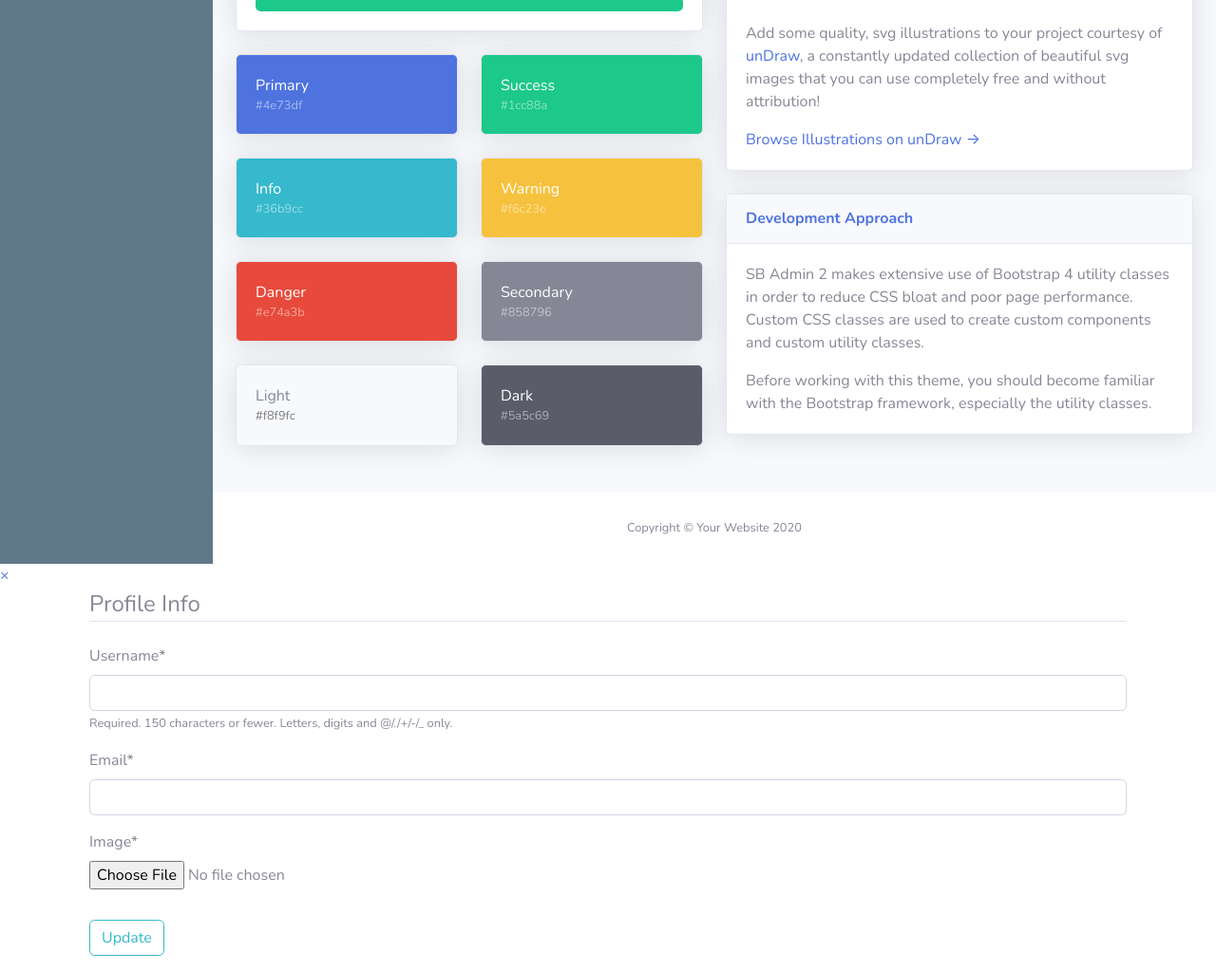
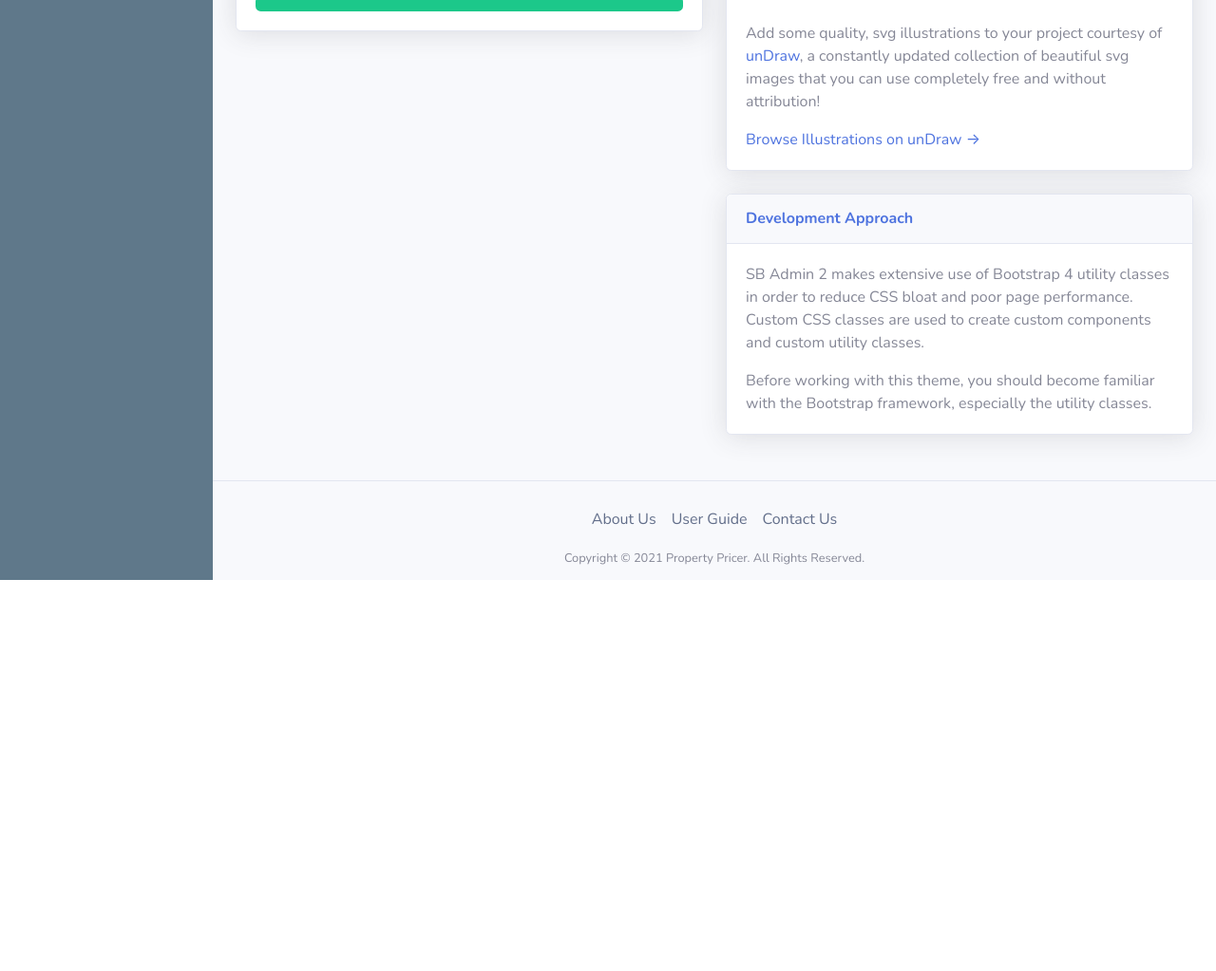
Before and after one commit to hassant727/TeamSoftwareProject, a Django app: template CS3305TSP/templates/dashboard/dashboard.html in a window 1280 px wide. Shown: the part 1030-2053 px from the top of the page at 95% size. After the commit the page ends 1641 px from the top, so only its background shows below. Run offline with Django 3.2, Linux system fonts and the light colour scheme; the template is opened without the code that fills it: values that come from a table or form of the project are taken from there, others are empty; tables that the repository leaves empty hold one stand-in row (values such as "Sample post"); parts of the project's set-up code (start-up, migrations or seed data) failed here and were passed over; some libraries are stand-ins or nearby versions.

Commit message:
modifed the dashboard page and added the footer

```diff
--- a/CS3305TSP/templates/dashboard/dashboard.html
+++ b/CS3305TSP/templates/dashboard/dashboard.html
@@ -150,7 +150,6 @@
     <!-- End of Sidebar -->
 
     <!-- Content Wrapper -->
-    <div id="hide">
     <div id="content-wrapper" class="d-flex flex-column">
 
         <!-- Main Content -->
@@ -362,17 +361,7 @@
 
             <!-- Begin Page Content -->
             <div class="container-fluid">
-
-<!--                &lt;!&ndash; Page Heading &ndash;&gt;-->
-<!--                <div class="d-sm-flex align-items-center justify-content-between mb-4">-->
-<!--                    <h1 class="h3 mb-0 text-gray-800">Dashboard</h1>-->
-<!--                    <a href="#" class="d-none d-sm-inline-block btn btn-sm btn-primary shadow-sm"><i-->
-<!--                            class="fas fa-download fa-sm text-white-50"></i> Generate Report</a>-->
-<!--                </div>-->
-
-                <!-- Content Row -->
                 <div class="row">
-
                     <!-- Earnings (Monthly) Card Example -->
                     <div class="col-xl-3 col-md-6 mb-4">
                         <div class="card border-left-primary shadow h-100 py-2">
@@ -381,7 +370,7 @@
                                     <div class="col mr-2">
                                         <div class="text-xs font-weight-bold text-primary text-uppercase mb-1">
                                             This Month property price (Monthly)</div>
-                                        <div class="h5 mb-0 font-weight-bold text-gray-800">$40,000</div>
+                                        <div class="h5 mb-0 font-weight-bold text-gray-800">$ {{ post.price }}</div>
                                     </div>
                                     <div class="col-auto">
                                         <i class="fas fa-calendar fa-2x text-gray-300"></i>
@@ -570,72 +559,7 @@
                         </div>
 
                         <!-- Color System -->
-                        <div class="row">
-                            <div class="col-lg-6 mb-4">
-                                <div class="card bg-primary text-white shadow">
-                                    <div class="card-body">
-                                        Primary
-                                        <div class="text-white-50 small">#4e73df</div>
-                                    </div>
-                                </div>
-                            </div>
-                            <div class="col-lg-6 mb-4">
-                                <div class="card bg-success text-white shadow">
-                                    <div class="card-body">
-                                        Success
-                                        <div class="text-white-50 small">#1cc88a</div>
-                                    </div>
-                                </div>
-                            </div>
-                            <div class="col-lg-6 mb-4">
-                                <div class="card bg-info text-white shadow">
-                                    <div class="card-body">
-                                        Info
-                                        <div class="text-white-50 small">#36b9cc</div>
-                                    </div>
-                                </div>
-                            </div>
-                            <div class="col-lg-6 mb-4">
-                                <div class="card bg-warning text-white shadow">
-                                    <div class="card-body">
-                                        Warning
-                                        <div class="text-white-50 small">#f6c23e</div>
-                                    </div>
-                                </div>
-                            </div>
-                            <div class="col-lg-6 mb-4">
-                                <div class="card bg-danger text-white shadow">
-                                    <div class="card-body">
-                                        Danger
-                                        <div class="text-white-50 small">#e74a3b</div>
-                                    </div>
-                                </div>
-                            </div>
-                            <div class="col-lg-6 mb-4">
-                                <div class="card bg-secondary text-white shadow">
-                                    <div class="card-body">
-                                        Secondary
-                                        <div class="text-white-50 small">#858796</div>
-                                    </div>
-                                </div>
-                            </div>
-                            <div class="col-lg-6 mb-4">
-                                <div class="card bg-light text-black shadow">
-                                    <div class="card-body">
-                                        Light
-                                        <div class="text-black-50 small">#f8f9fc</div>
-                                    </div>
-                                </div>
-                            </div>
-                            <div class="col-lg-6 mb-4">
-                                <div class="card bg-dark text-white shadow">
-                                    <div class="card-body">
-                                        Dark
-                                        <div class="text-white-50 small">#5a5c69</div>
-                                    </div>
-                                </div>
-                            </div>
-                        </div>
+
 
                     </div>
 
@@ -684,43 +608,38 @@
         <!-- End of Main Content -->
 
         <!-- Footer -->
-        <footer class="sticky-footer bg-white">
-            <div class="container my-auto">
-                <div class="copyright text-center my-auto">
-                    <span>Copyright &copy; Your Website 2020</span>
-                </div>
+        <footer class="card-footer flex-column text-center" >
+            <div class="navbar navbar-expand navbar-light justify-content-center">
+                <ul class="list-unstyled navbar-nav">
+                    <li class="nav-item"><a
+                            onMouseOver="this.style.color='#5f788a'"
+                            onmouseout="this.style.color='#000'"
+                            style="color: rgb(98, 110, 138);"
+                            class="nav-link"
+                            href="{% url 'about-page' %}">About Us</a>
+                    </li>
+                    <li class="nav-item"><a
+                            onMouseOver="this.style.color='#5f788a'"
+                            onmouseout="this.style.color='#000'"
+                            style="color: rgb(98, 110, 138);"
+                            class="nav-link"
+                            href="{% url 'userguide' %}">User Guide</a></li>
+                    <li class="nav-item"><a
+                            onMouseOver="this.style.color='#5f788a'"
+                            onmouseout="this.style.color='#000'"
+                            style="color: rgb(98, 110, 138)"
+                            class="nav-link"
+                            href="mailto:tspgroup13@gmail.com?subject=Inquiry: ">Contact Us</a></li>
+                </ul>
             </div>
+            <small>Copyright &copy; 2021 Property Pricer. All Rights Reserved.</small>
         </footer>
         <!-- End of Footer -->
 
     </div>
     <!-- End of Content Wrapper -->
-    </div>
 
 </div>
-{% if request.user.username == user.username %}
-<!--    <button class="btn btn-outline-info" onclick="openNav()">Edit Profile</button>-->
-<div id="myNav" class="overlay">
-    <a href="javascript:void(0)" class="closebtn" onclick="closeNav()">&times;</a>
-    <div class="overlay-content">
-        <!-- FORM HERE -->
-        <!-- enctype is used for saving images in data    -->
-        <div class="container">
-            <form method="POST" enctype="multipart/form-data" class="update-profile">
-                {% csrf_token %}
-                <fieldset class="form-group">
-                    <legend class="border-bottom mb-4">Profile Info</legend>
-                    {{ u_form|crispy }}
-                    {{ p_form|crispy }}
-                </fieldset>
-                <div class="form-group">
-                    <button class="btn btn-outline-info" type="submit">Update</button>
-                </div>
-            </form>
-        </div>
-    </div>
-</div>
-{% endif %}
 <!-- End of Page Wrapper -->
 
 <!-- Scroll to Top Button-->
```
